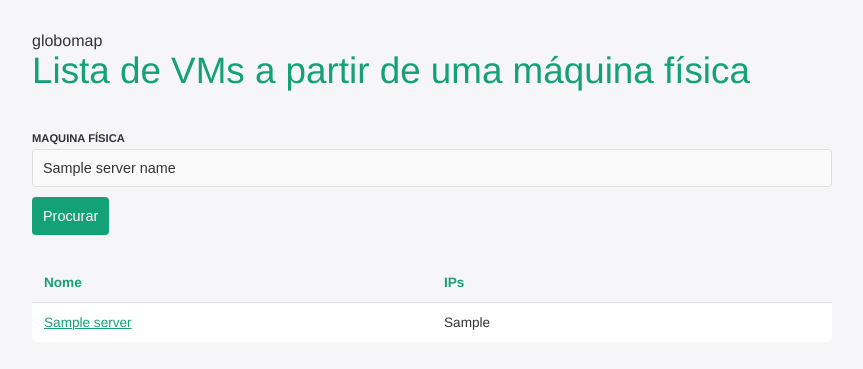
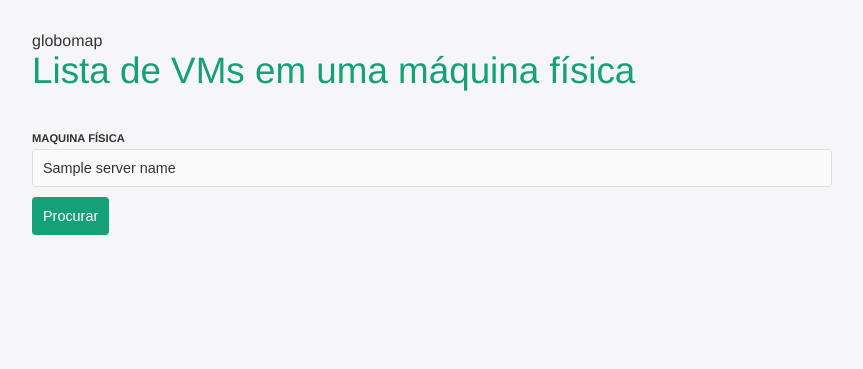
Before and after one commit to globocom/globomap-m2vm, a Flask app: template m2vm/templates/search.html in a window 1280 px wide. Shown: the top 369 px of the page, without its empty margins (208-1071 px from the left). Run offline with Flask 2, Linux system fonts and the light colour scheme; the template is opened without the code that fills it: most values are stand-ins (such as "Sample title", 1, 10 or a date in 2020).

Commit message:
Add run_query function to client; list vms; add favicon

```diff
--- a/m2vm/static/app.css
+++ /dev/null
@@ -1,13 +0,0 @@
-@import 'base.css';
-@import 'forms.css';
-@import 'buttons.css';
-
-body {
-  box-sizing: border-box;
-  border: 0;
-  padding: 0;
-  margin: 0;
-  color: #333;
-  font-family: var(--font-normal);
-  background-color: var(--bg-color);
-}
--- a/m2vm/static/base.css
+++ /dev/null
@@ -1,82 +0,0 @@
-:root {
-  /* colors */
-  --main-color: #15a177;
-  --bg-color: #f6f6f8;
-  --bg-context-color: #eceef2;
-  --line-context-color: #dedeef;
-  --color-danger: #de3635;;
-  --color-success: #0ac478;
-
-  /* fonts */
-  --font-normal: "opensans-regular", Helvetica, sans-serif;
-  --font-light: "opensans-light", Helvetica, sans-serif;
-}
-
-a {
-  color: var(--main-color);
-}
-
-a:hover {
-  opacity: 0.80;
-}
-
-h1 {
-  letter-spacing: -1px;
-}
-
-h2,
-h3 {
-  font-family: var(--font-light);
-  font-size: 2.3rem;
-  font-weight: 300;
-  color: var(--main-color);
-  margin: 0 0 40px;
-}
-
-h3 {
-  font-size: 1.8rem;
-  border-bottom: 1px solid #ddd;
-  padding: 10px 0;
-  margin: 32px 0;
-}
-
-.ss-middle-layout {
-  max-width: 50rem;
-  padding: 2rem;
-  margin: auto;
-}
-
-.ss-table {
-  border-spacing: 0;
-  border-collapse: collapse;
-  border-radius: 4px;
-  overflow: hidden;
-  width: 100%;
-}
-
-.ss-table th,
-.ss-table td {
-  text-align: left;
-  font-size: 0.85em;
-  margin: 0;
-  padding: 12px;
-  border-bottom: 1px solid #ddd;
-
-  max-width: 0;
-  overflow: hidden;
-  text-overflow: ellipsis;
-  white-space: nowrap;
-}
-
-.ss-table th {
-  font-weight: bold;
-  color: var(--main-color);
-}
-
-.ss-table td {
-  background-color: white;
-}
-
-.ss-table tr:last-child td {
-  border-bottom: none;
-}
--- /dev/null
+++ b/m2vm/static/css/app.css
@@ -0,0 +1,249 @@
+:root {
+  /* colors */
+  --main-color: #15a177;
+  --bg-color: #f6f6f8;
+  --bg-context-color: #eceef2;
+  --line-context-color: #dedeef;
+  --color-danger: #de3635;;
+  --color-success: #0ac478;
+
+  /* fonts */
+  --font-normal: "opensans-regular", Helvetica, sans-serif;
+  --font-light: "opensans-light", Helvetica, sans-serif;
+}
+
+body {
+  box-sizing: border-box;
+  border: 0;
+  padding: 0;
+  margin: 0;
+  color: #333;
+  font-family: var(--font-normal);
+  background-color: var(--bg-color);
+}
+
+a {
+  color: var(--main-color);
+}
+
+a:hover {
+  opacity: 0.80;
+}
+
+h1 {
+  letter-spacing: -1px;
+}
+
+h2,
+h3 {
+  font-family: var(--font-light);
+  font-size: 2.3rem;
+  font-weight: 300;
+  color: var(--main-color);
+  margin: 0 0 40px;
+}
+
+h3 {
+  font-size: 1.8rem;
+  border-bottom: 1px solid #ddd;
+  padding: 10px 0;
+  margin: 32px 0;
+}
+
+.ss-middle-layout {
+  max-width: 50rem;
+  padding: 2rem;
+  margin: auto;
+}
+
+.ss-table {
+  border-spacing: 0;
+  border-collapse: collapse;
+  border-radius: 4px;
+  overflow: hidden;
+  width: 100%;
+}
+
+.ss-table th,
+.ss-table td {
+  text-align: left;
+  font-size: 0.85em;
+  margin: 0;
+  padding: 12px;
+  border-bottom: 1px solid #ddd;
+
+  max-width: 0;
+  overflow: hidden;
+  text-overflow: ellipsis;
+  white-space: nowrap;
+}
+
+.ss-table th {
+  font-weight: bold;
+  color: var(--main-color);
+}
+
+.ss-table td {
+  background-color: white;
+}
+
+.ss-table tr:last-child td {
+  border-bottom: none;
+}
+
+
+/* forms.css */
+select,
+textarea,
+input[type=text],
+.ss-select,
+.ss-textarea,
+.ss-input-text {
+  box-sizing: border-box;
+  font-size: 0.9em;
+  margin-bottom: 10px;
+  padding: 10px;
+  border: 1px solid transparent;
+  border-radius: 4px;
+  outline: none;
+}
+
+textarea,
+input[type=text],
+.ss-textarea,
+.ss-input-text {
+  color: #333;
+  border: 1px solid #ddd;
+  background-color: #fafafa;
+}
+
+textarea:focus,
+input[type=text]:focus,
+.ss-textarea:focus,
+.ss-input-text:focus {
+  background-color: white;
+  border-color: var(--main-color);
+  cursor: text;
+}
+
+textarea::placeholder,
+input[type=text]::placeholder,
+.ss-textarea::placeholder,
+.ss-input-text::placeholder {
+  opacity: 0.6;
+}
+
+.ss-form-row textarea,
+.ss-form-row input[type=text],
+.ss-form-row .ss-textarea,
+.ss-form-row .ss-input-text {
+  width: 100%;
+}
+
+label,
+.ss-label {
+  display: block;
+  font-size: 0.7rem;
+  font-weight: bold;
+  color: #333;
+  text-transform: uppercase;
+  margin-bottom: 5px;
+}
+
+.ss-form-group {
+  display: flex;
+}
+
+.ss-form-group input {
+  width: auto !important;
+  flex-grow: 1;
+}
+
+.ss-form-group > * {
+  margin-right: 10px;
+}
+
+.ss-form-group > *:last-child {
+  margin-right: 0;
+}
+
+
+/* buttons.css */
+a.ss-btn {
+  color: white;
+}
+
+a.ss-btn:hover {
+  text-decoration: none;
+}
+
+button:disabled {
+  opacity: 0.3;
+  cursor: default;
+}
+
+.ss-btn {
+  background-color: var(--main-color);
+  color: white;
+}
+
+.ss-btn,
+.ss-btn-light {
+  display: flex;
+  align-items: center;
+  font-size: 0.9em;
+  margin-bottom: 10px;
+  padding: 10px;
+  border: 1px solid transparent;
+  border-radius: 4px;
+  outline: none;
+  height: 38px;
+  white-space: nowrap;
+}
+
+.ss-btn:hover,
+.ss-btn-light:hover {
+  opacity: 0.80;
+  cursor: pointer;
+}
+
+.ss-btn-light {
+  background-color: #f8f8f8;
+  border-width: 1px;
+  border-color: var(--line-context-color);
+  color: var(--main-color);
+}
+
+.ss-btn.ss-danger {
+  background-color: var(--color-danger);
+}
+
+.ss-icon {
+  margin-right: 8px;
+  font-size: 1rem;
+}
+
+.ss-btn.ss-btn-icon .ss-icon,
+.ss-btn-light.ss-btn-icon .ss-icon {
+  margin-right: 0;
+}
+
+.ss-link {
+  display: flex;
+  align-items: center;
+  margin-right: 5px;
+  padding: 0;
+  font-size: 0.9rem;
+  color: var(--main-color);
+  background: none;
+  border: none;
+}
+
+.ss-link .ss-icon {
+  margin: 0 5px 0 0;
+}
+
+.ss-link:hover {
+  cursor: pointer;
+  opacity: 0.75;
+}
--- a/m2vm/templates/base.html
+++ b/m2vm/templates/base.html
@@ -1,10 +1,11 @@
 <!DOCTYPE html>
 <html>
   <head>
-    <title>Machine 2 VMs - Globomap</title>
+    <title>Lista de VMs em uma máquina física - Globomap</title>
     <meta charset="UTF-8">
     <meta name="viewport" content="width=device-width, initial-scale=1">
-    <link rel="stylesheet" type="text/css" href="/static/app.css">
+    <link rel="shortcut icon" href="/static/img/favicon.ico">
+    <link rel="stylesheet" type="text/css" href="/static/css/app.css">
     {% block extrahead %}{% endblock %}
   </head>
   <body>
--- a/m2vm/templates/search.html
+++ b/m2vm/templates/search.html
@@ -3,8 +3,8 @@
 {% block content %}
 
 <span>globomap</span>
-<h2>Lista de VMs a partir de uma máquina física</h2>
-<form action="" method="post" novalidate>
+<h2>Lista de VMs em uma máquina física</h2>
+<form action="{{ url_for('server_list') }}" method="post">
   <div class="ss-form-row">
     <label class="ss-label" for="machine">Maquina física</label>
     <input class="ss-input-text" type="text" name="server_name" value="{% if server_name %}{{ server_name }}{% endif %}">
@@ -13,42 +13,44 @@
 </form>
 <br>
 
+{% if step == 1 %}
   {% if server_list %}
-<table class="ss-table">
+  <p>Máquinas com nome semalhante a "<strong>{{ server_name }}</strong>":</p>
+  <table class="ss-table server-list">
     <tr>
       <th>Nome</th>
       <th>IPs</th>
     </tr>
     {% for server in server_list %}
     <tr>
-    <td>
-      <a href="#" onclick="return get_vms('{{server.name}}', '{{server._id}}')">{{ server.name }}</a>
-    </td>
-    <td>
-      {{ server.ips|join(', ') }}
-    </td>
+      <td><a href="{{ server.vm_list_url }}">{{ server.name }}</a></td>
+      <td>{{ server.ips|join(', ') }}</td>
     </tr>
     {% endfor %}
   </table>
+  {% else %}
+  <p>Nenhuma Máquina encontrada para o termo <strong>{{ server_name }}</strong></p>
+  {% endif %}
+{% endif %}
+
+{% if step == 2 %}
+  {% if vm_list %}
+  <p>VMs em <strong>{{ server_name }}</strong>:</p>
+  <table class="ss-table vm-list">
+    <tr>
+      <th>Name</th>
+      <th>IPs</th>
+    </tr>
+    {% for vm in vm_list %}
+    <tr>
+      <td>{{ vm.name }}</td>
+      <td>{{ vm.ips|join(', ') }}</td>
+    </tr>
+    {% endfor %}
+  </table>
+  {% else %}
+  <p>Nenhuma VM encontrada em <strong>{{ server_name }}</strong></p>
+  {% endif %}
 {% endif %}
 
 {% endblock %}
-
-{% block js %}
-<script>
-function get_vms(name, id) {
-  fetch(`/${name}`, {
-    method: 'post',
-    headers: { 'Content-Type': 'application/json' },
-    body: JSON.stringify({ server_id: id })
-  })
-  .then(res => res.json())
-  .then(json => {
-    console.log(json);
-  })
-  .catch(err => console.log(err));
-
-  return false;
-}
-</script>
-{% endblock %}
```
Also changed, not shown: m2vm/app.py (+35 -13 lines), m2vm/client.py (+4 -7 lines), m2vm/static/buttons.css (deleted, +0 -78 lines), m2vm/static/forms.css (deleted, +0 -73 lines), m2vm/static/img/favicon.ico (added), tests/test_client.py (line endings or trailing spaces). Lines whose indentation alone changed are shown as unchanged.
